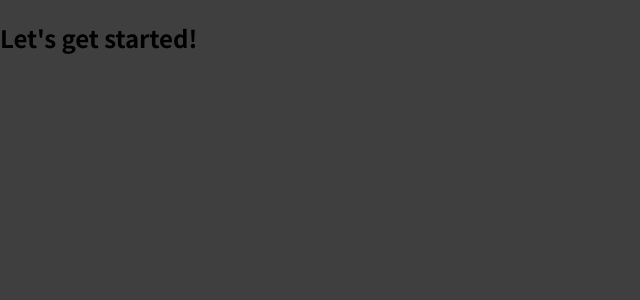
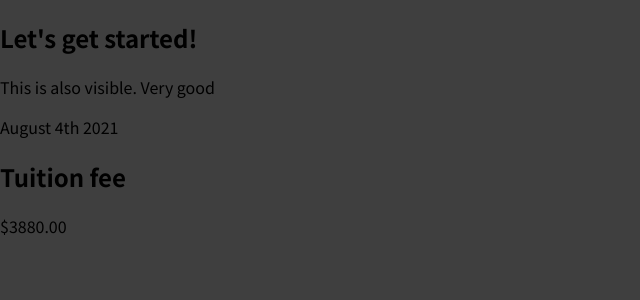
Before and after one commit to Suxrob9966/React-Complete-Guide, a JavaScript app: page / in a window 1280 px wide. Shown: the top 300 px of the page, without its empty margins (0-640 px from the left). Built offline with nearby package versions, Linux system fonts and the light colour scheme.

Commit message:
first custom component

```diff
--- a/src/App.js
+++ b/src/App.js
@@ -1,7 +1,11 @@
+import ExpenseItem from "./components/ExpenseItem";
+
 function App() {
   return (
     <div>
       <h2>Let's get started!</h2>
+      <p>This is also visible. Very good </p>
+      <ExpenseItem></ExpenseItem>
     </div>
   );
 }
--- /dev/null
+++ b/src/components/ExpenseItem.js
@@ -0,0 +1,13 @@
+const ExpenseItem = function () {
+  return (
+    <div>
+      <div>August 4th 2021</div>
+      <div>
+        <h2>Tuition fee</h2>
+        <div>$3880.00</div>
+      </div>
+    </div>
+  );
+};
+
+export default ExpenseItem;
```
Also changed, not shown: src/index.js (+4 -4 lines), 1 other file (tests, documents, lock files or other folders).
